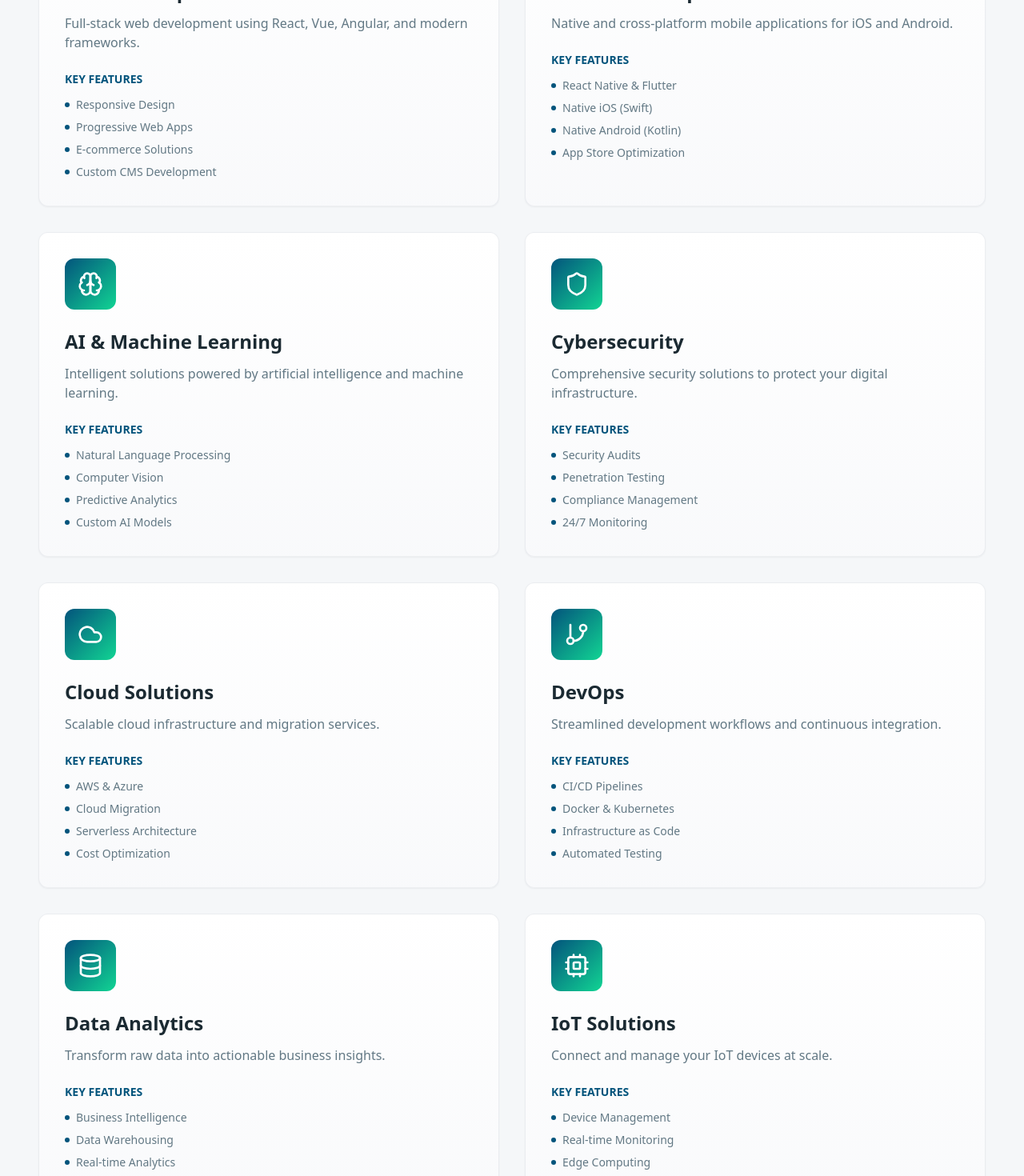
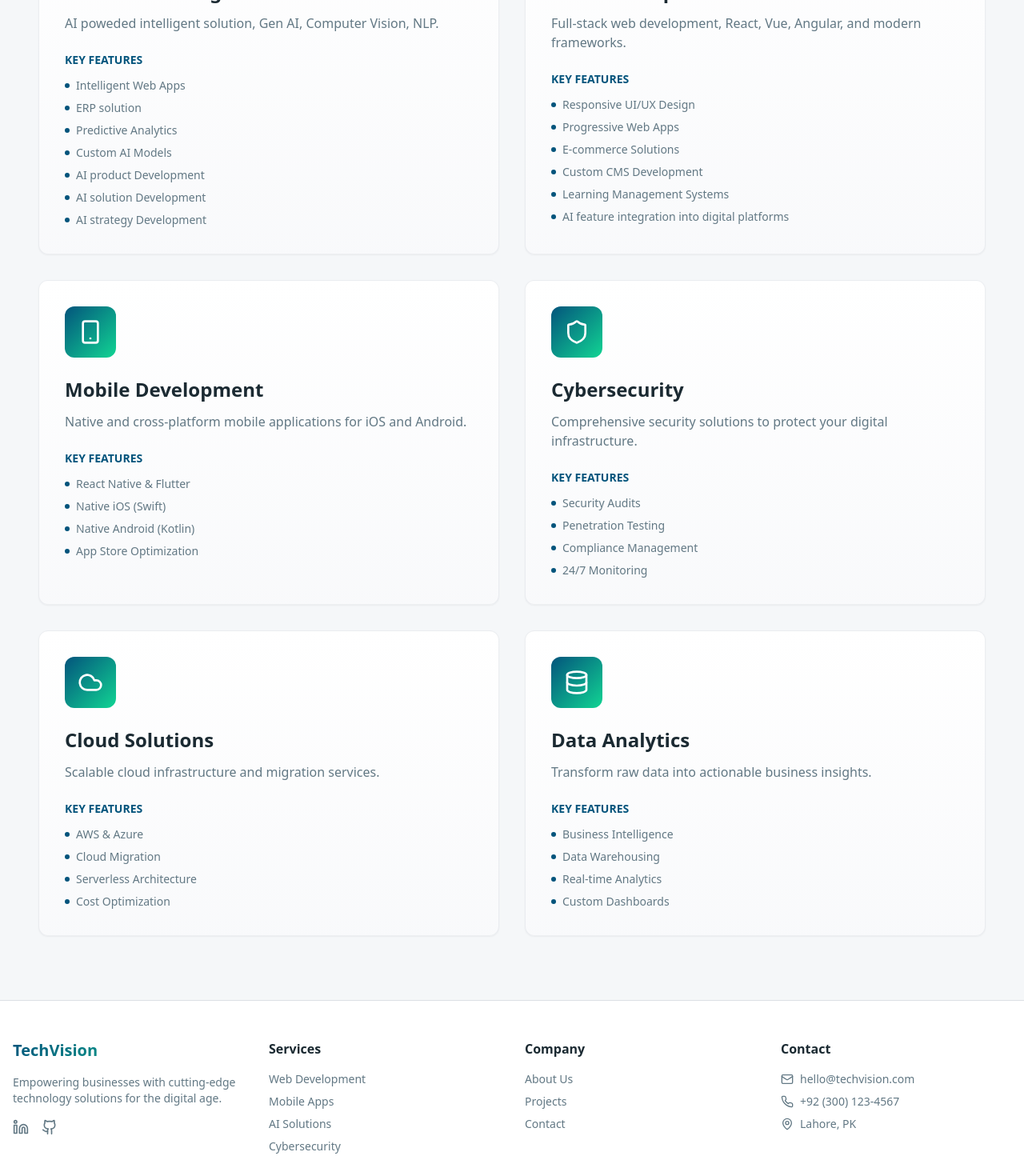
Before and after one commit to MuhammadAmmarHaider/StartupPorfolio, a React (Vite) app: page /services in a window 1280 px wide. Shown: the part 480-1950 px from the top of the page at 80% size. Built offline with nearby package versions, Linux system fonts and the light colour scheme; the HTML template or start-up script is replaced by a standard one.

Commit message:
services-updated

```diff
--- a/src/pages/Services.tsx
+++ b/src/pages/Services.tsx
@@ -7,13 +7,29 @@ const Services = () => {
   const services = [
     {
       icon: Code2,
+      title: "Artificial Intelligenc",
+      description: "AI poweded intelligent solution, Gen AI, Computer Vision, NLP.",
+      features: [
+        "Intelligent Web Apps",
+        "ERP solution",
+        "Predictive Analytics",
+        "Custom AI Models",
+        "AI product Development",
+        "AI solution Development",
+        "AI strategy Development"
+      ]
+    },
+    {
+      icon: Code2,
       title: "Web Development",
-      description: "Full-stack web development using React, Vue, Angular, and modern frameworks.",
+      description: "Full-stack web development, React, Vue, Angular, and modern frameworks.",
       features: [
-        "Responsive Design",
+        "Responsive UI/UX Design",
         "Progressive Web Apps",
         "E-commerce Solutions",
-        "Custom CMS Development"
+        "Custom CMS Development",
+        "Learning Management Systems",
+        "AI feature integration into digital platforms"
       ]
     },
     {
@@ -25,17 +41,6 @@ const Services = () => {
         "Native iOS (Swift)",
         "Native Android (Kotlin)",
         "App Store Optimization"
-      ]
-    },
-    {
-      icon: Brain,
-      title: "AI & Machine Learning",
-      description: "Intelligent solutions powered by artificial intelligence and machine learning.",
-      features: [
-        "Natural Language Processing",
-        "Computer Vision",
-        "Predictive Analytics",
-        "Custom AI Models"
       ]
     },
     {
@@ -61,17 +66,6 @@ const Services = () => {
       ]
     },
     {
-      icon: GitBranch,
-      title: "DevOps",
-      description: "Streamlined development workflows and continuous integration.",
-      features: [
-        "CI/CD Pipelines",
-        "Docker & Kubernetes",
-        "Infrastructure as Code",
-        "Automated Testing"
-      ]
-    },
-    {
       icon: Database,
       title: "Data Analytics",
       description: "Transform raw data into actionable business insights.",
@@ -80,17 +74,6 @@ const Services = () => {
         "Data Warehousing",
         "Real-time Analytics",
         "Custom Dashboards"
-      ]
-    },
-    {
-      icon: Cpu,
-      title: "IoT Solutions",
-      description: "Connect and manage your IoT devices at scale.",
-      features: [
-        "Device Management",
-        "Real-time Monitoring",
-        "Edge Computing",
-        "Smart Home Integration"
       ]
     }
   ];
@@ -106,7 +89,7 @@ const Services = () => {
               Our Services
             </h1>
             <p className="text-xl text-muted-foreground max-w-3xl mx-auto">
-              Comprehensive technology solutions designed to accelerate your digital transformation
+              Comprehensive technology solutions designed to accelerate your digital transformation by leveragig the power of AI
             </p>
           </div>
 
```
Also changed, not shown: src/assets/images/K-Shahzad1.jpg (added).
